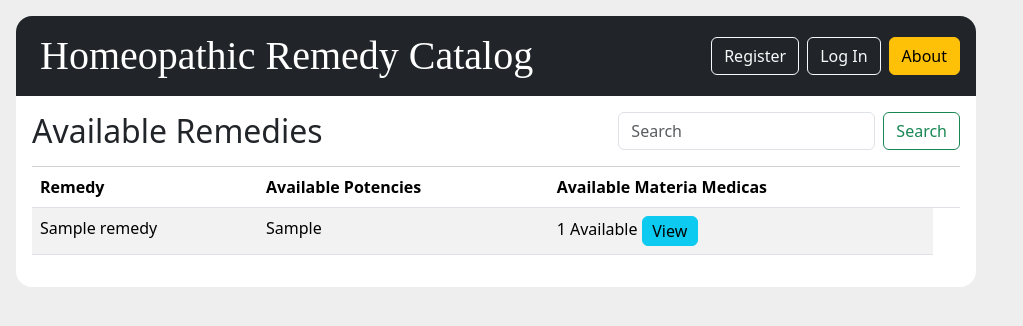
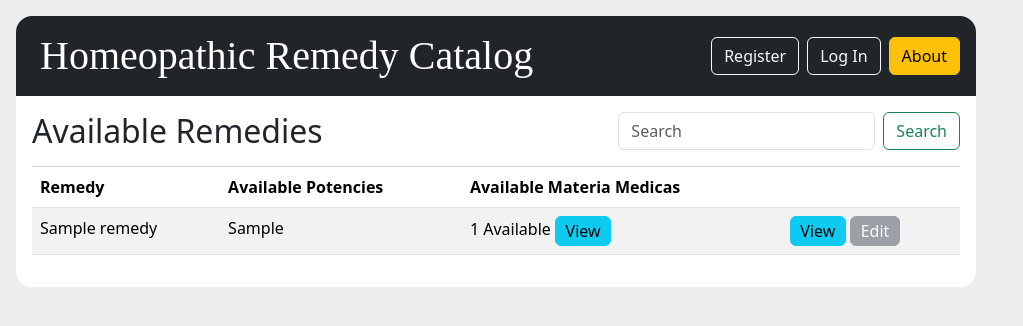
Before and after one commit to ksuviper/miniproject4AStaggenborg, a Django app: page /homeo/ in a window 1280 px wide. Shown: the top 326 px of the page, without its empty margins (0-1023 px from the left). Run offline with Django 4.2, Linux system fonts and the light colour scheme; tables that the repository leaves empty hold one stand-in row (values such as "Sample post").

Commit message:
initial template update for materia.html and remedy.html

```diff
--- a/homeo/admin.py
+++ b/homeo/admin.py
@@ -1,6 +1,6 @@
 from django.contrib import admin
+from .models import Remedy, MateriaMedica, PotencyList
 
-from .models import Remedy, MateriaMedica, PotencyList
 
 # Register your models here.
 admin.site.register(Remedy)
--- a/homeo/templates/homeo/index.html
+++ b/homeo/templates/homeo/index.html
@@ -35,10 +35,14 @@
                 {% endif %}
             {% endfor %}
         </td>
-        <td>{{ r.materiaMedica.count }} Available <a class="btn btn-info" href="">View</a></td>
-        {% if g.user %}
-        <td><a class="btn btn-info" href="">Edit</a></td>
-        {% endif %}
+        <td>{{ r.materiaMedica.count }} Available <a class="btn btn-info" href="{% url 'homeo:materia' r.id %}">View</a></td>
+        <td><a class="btn btn-info" href="{% url 'homeo:remedy' r.id %}">View</a>
+            {% if g.user %}
+                <a class="btn btn-secondary" href="{% url 'homeo:edit_remedy' r.id %}">Edit</a>
+            {% else %}
+                <a class="btn btn-secondary disabled" href="">Edit</a>
+            {% endif %}
+        </td>
       </tr>
     {% endfor %}
     </tbody>
```
